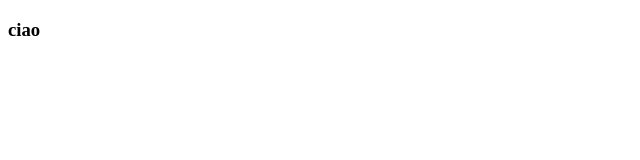
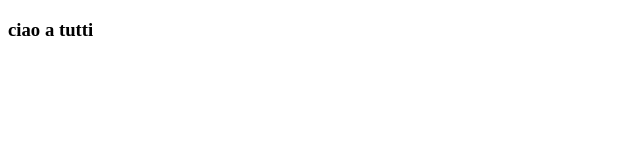
Before and after one commit to AndreaLorenzi/Test-git-2, a plain HTML site: page index.html in a window 1280 px wide. Shown: the full height of the page, 0-640 px from the left. Drawn offline with Linux system fonts and the light colour scheme.

Commit message:
Change h3

```diff
--- a/index.html
+++ b/index.html
@@ -6,6 +6,6 @@
     <title>test 2</title>
   </head>
   <body>
-    <h3>ciao</h3>
+    <h3>ciao a tutti</h3>
   </body>
 </html>
```
